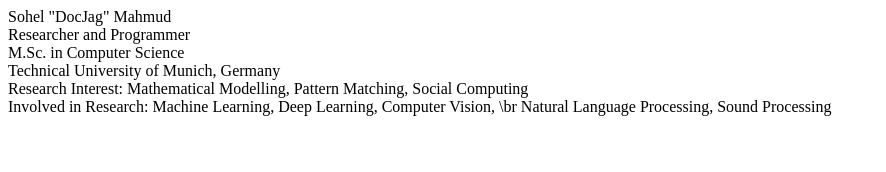
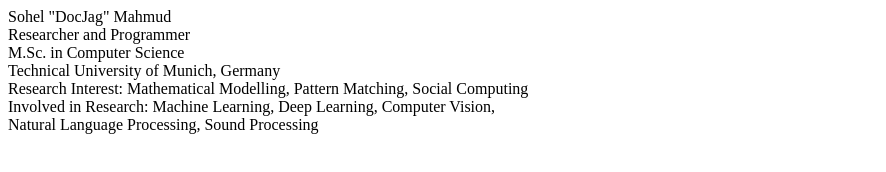
Before and after one commit to docjag/docjag.github.io, a plain HTML site: page index.html in a window 1280 px wide. Shown: the whole page, without its empty margins (0-886 px from the left). Drawn offline with Linux system fonts and the light colour scheme.

Commit message:
Update index.html

```diff
--- a/index.html
+++ b/index.html
@@ -9,7 +9,7 @@
       <div>M.Sc. in Computer Science</div>
       <div>Technical University of Munich, Germany</div>
       <div>Research Interest: Mathematical Modelling, Pattern Matching, Social Computing</div>
-      <div>Involved in Research: Machine Learning, Deep Learning, Computer Vision, \br Natural Language Processing, Sound Processing
+      <div>Involved in Research: Machine Learning, Deep Learning, Computer Vision, <br /> Natural Language Processing, Sound Processing
       </div>
     </div>
   </body>
```
